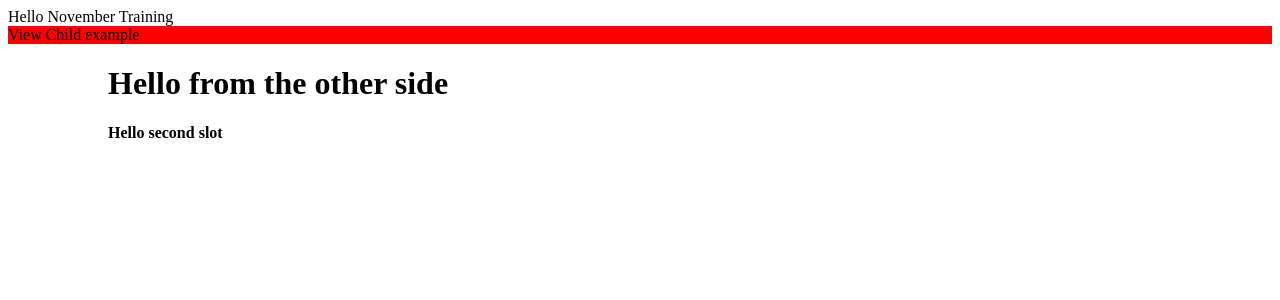
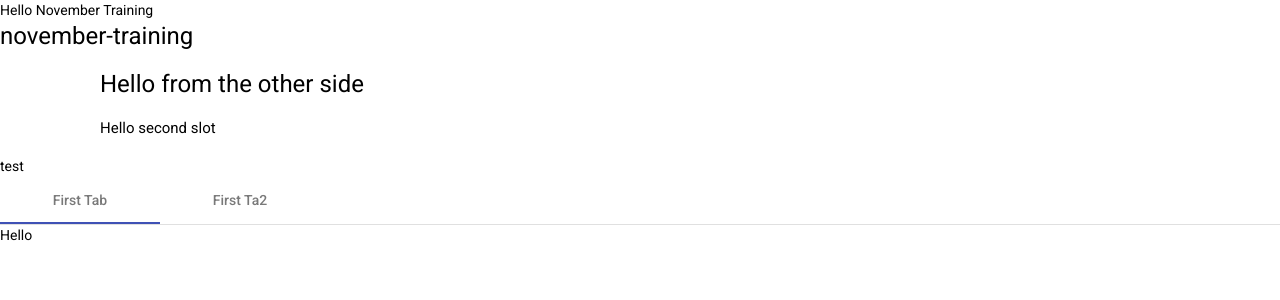
Before and after one commit to browsepedia/november-training, an Angular app: page / in a window 1280 px wide. Shown: the top 300 px of the page. Built offline with nearby package versions, Linux system fonts and the light colour scheme.

Commit message:
ViewChild /w directives

```diff
--- a/angular.json
+++ b/angular.json
@@ -28,6 +28,7 @@
               "src/assets"
             ],
             "styles": [
+              "./node_modules/@angular/material/prebuilt-themes/indigo-pink.css",
               "src/styles.scss"
             ],
             "scripts": []
@@ -96,6 +97,7 @@
               "src/assets"
             ],
             "styles": [
+              "./node_modules/@angular/material/prebuilt-themes/indigo-pink.css",
               "src/styles.scss"
             ],
             "scripts": []
--- a/package.json
+++ b/package.json
@@ -11,10 +11,12 @@
   "private": true,
   "dependencies": {
     "@angular/animations": "^14.2.0",
+    "@angular/cdk": "^14.2.7",
     "@angular/common": "^14.2.0",
     "@angular/compiler": "^14.2.0",
     "@angular/core": "^14.2.0",
     "@angular/forms": "^14.2.0",
+    "@angular/material": "^14.2.7",
     "@angular/platform-browser": "^14.2.0",
     "@angular/platform-browser-dynamic": "^14.2.0",
     "@angular/router": "^14.2.0",
--- a/src/app/app-routing.module.ts
+++ b/src/app/app-routing.module.ts
@@ -1,5 +1,6 @@
 import { NgModule } from '@angular/core';
 import { RouterModule, Routes } from '@angular/router';
+import { ChildDirective } from './child.directive';
 
 const routes: Routes = [];
 
--- a/src/app/app.component.html
+++ b/src/app/app.component.html
@@ -1,7 +1,19 @@
-<div>Hello November Training</div>
+<div #div>Hello November Training</div>
 
 <app-child *ngIf="showChild" [title]="title">
   <h1>Hello from the other side</h1>
 
   <h4 secondSlot>Hello second slot</h4>
 </app-child>
+
+<div appChild></div>
+
+<mat-tab-group>
+  <mat-tab label="First Tab">
+    <div>Hello</div>
+  </mat-tab>
+
+  <mat-tab label="First Ta2">
+    <div>Hello</div>
+  </mat-tab>
+</mat-tab-group>
--- a/src/app/app.component.ts
+++ b/src/app/app.component.ts
@@ -1,16 +1,23 @@
-import { Component, OnChanges, OnInit } from '@angular/core';
-
-interface Employee {
-  firstName: string;
-  lastName: string;
-}
+import { Component, ViewChild, AfterViewInit } from '@angular/core';
+import { ChildComponent } from './child/child.component';
+import { MatTabGroup } from '@angular/material/tabs';
+import { ChildDirective } from './child.directive';
 
 @Component({
   selector: 'app-root',
   templateUrl: `./app.component.html`,
 })
-export class AppComponent {
+export class AppComponent implements AfterViewInit {
   constructor() {}
+
+  @ViewChild(ChildDirective) private _viewChild: ChildDirective | undefined;
+
+  ngAfterViewInit(): void {
+    if (this._viewChild) {
+      console.log(this._viewChild);
+    }
+  }
+
   public title = 'november-training';
   public showChild = true;
 }
--- /dev/null
+++ b/src/app/child.directive.ts
@@ -0,0 +1,10 @@
+import { Directive } from '@angular/core';
+
+@Directive({
+  selector: '[appChild]',
+})
+export class ChildDirective {
+  constructor() {}
+
+  private _test = 'test';
+}
--- a/src/app/child/child.component.html
+++ b/src/app/child/child.component.html
@@ -1,4 +1,6 @@
-<div #myDiv>View Child example</div>
+<h1 #myDiv>
+  {{ title }}
+</h1>
 
 <div style="width: 100%; margin-left: 100px">
   <b>
@@ -6,4 +8,6 @@
   </b>
 </div>
 
+{{ title2 }}
+
 <ng-content select="secondSlot"></ng-content>
--- a/src/app/child/child.component.ts
+++ b/src/app/child/child.component.ts
@@ -5,25 +5,21 @@ import {
   ViewChild,
   ElementRef,
   OnInit,
+  ChangeDetectorRef,
 } from '@angular/core';
 
 @Component({
   selector: 'app-child',
   templateUrl: './child.component.html',
 })
-export class ChildComponent implements OnInit, AfterViewInit {
-  constructor() {
-    console.log(this._myDiv);
+export class ChildComponent {
+  private _defaultTitle = 'Default Title';
+
+  @Input() public title: string = this._defaultTitle;
+
+  protected title2: string = 'test';
+
+  public resetTitle(): void {
+    this.title = this._defaultTitle;
   }
-
-  @Input() public title: string = '';
-
-  ngOnInit(): void {}
-
-  ngAfterViewInit(): void {
-    this._myDiv?.nativeElement.classList.add('background-red');
-  }
-
-  @ViewChild('myDiv')
-  private _myDiv: ElementRef<HTMLDivElement> | undefined;
 }
--- a/src/index.html
+++ b/src/index.html
@@ -6,8 +6,11 @@
   <base href="/">
   <meta name="viewport" content="width=device-width, initial-scale=1">
   <link rel="icon" type="image/x-icon" href="favicon.ico">
+  <link rel="preconnect" href="https://fonts.gstatic.com">
+  <link href="https://fonts.googleapis.com/css2?family=Roboto:wght@300;400;500&display=swap" rel="stylesheet">
+  <link href="https://fonts.googleapis.com/icon?family=Material+Icons" rel="stylesheet">
 </head>
-<body>
+<body class="mat-typography">
   <app-root></app-root>
 </body>
 </html>
--- a/src/styles.scss
+++ b/src/styles.scss
@@ -3,3 +3,5 @@
 .background-red {
   background-color: red;
 }
+html, body { height: 100%; }
+body { margin: 0; font-family: Roboto, "Helvetica Neue", sans-serif; }
```
Also changed, not shown: src/app/app.module.ts (+12 -4 lines), 1 other file (tests, documents, lock files or other folders).
